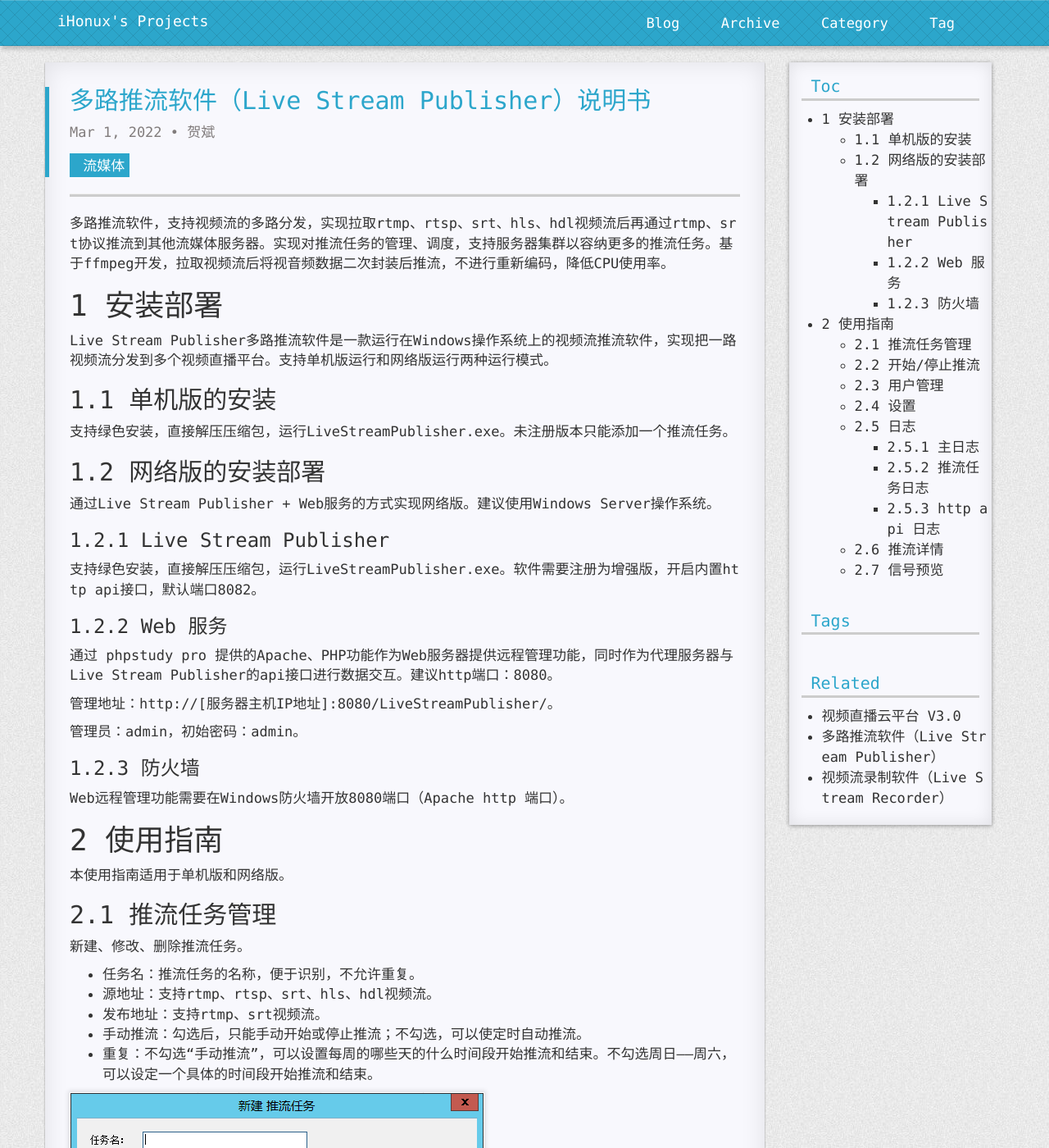
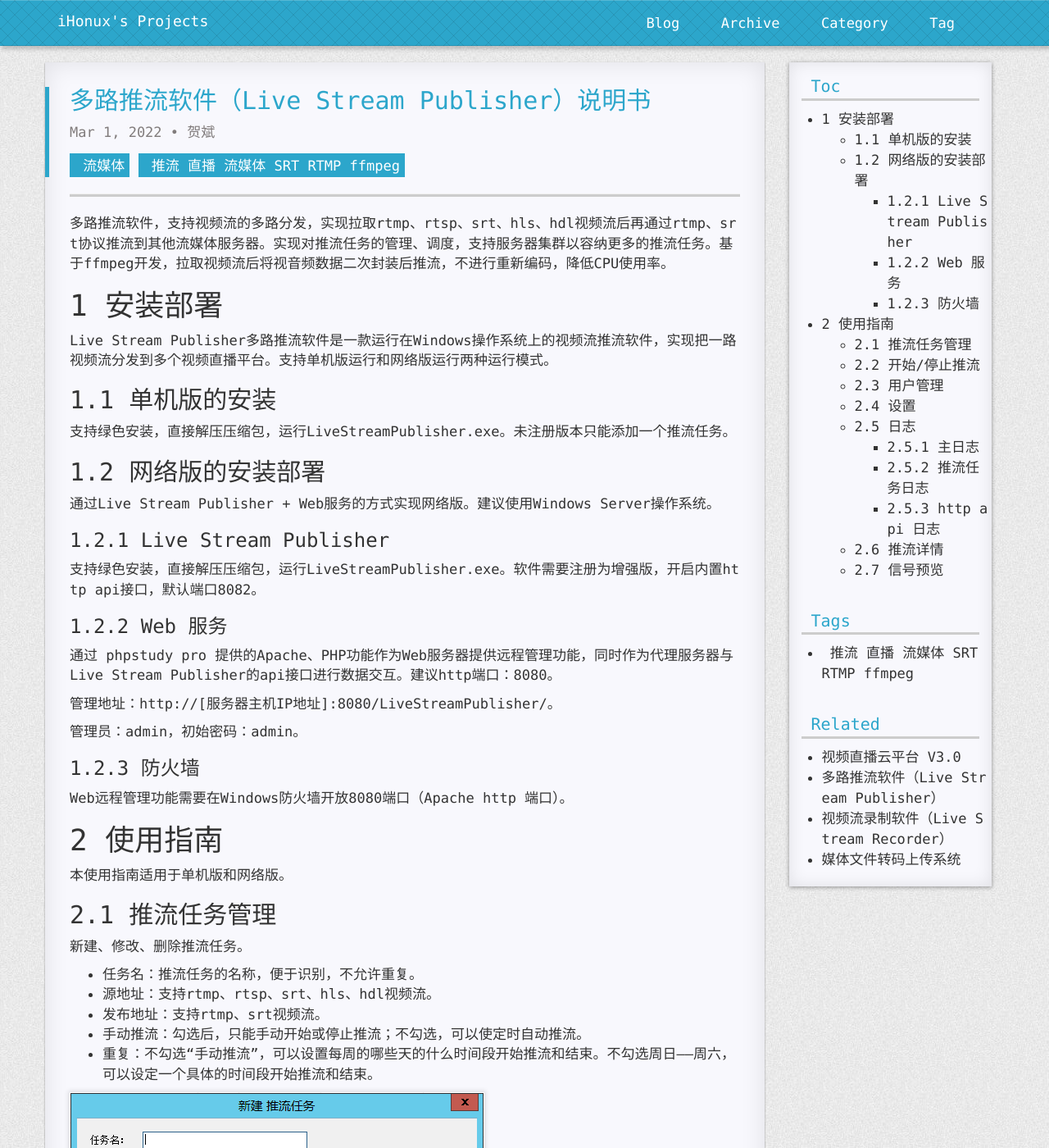
Before and after one commit to fxrj/fxrj.github.io, a Jekyll site: the page built from docs/live-stream-publisher-help.md, in a window 1280 px wide and 1400 px high. Shown: the whole window at 82% size. Built offline with Jekyll 4.4.1, drawn with Linux system fonts in a browser that asks for light colours; nearby versions of some CDN libraries; comment, search, counter and statistics services are not loaded; a style sheet for code colours, icons or effects is not loaded.

Commit message:
Update live-stream-publisher-help.md

```diff
--- a/docs/live-stream-publisher-help.md
+++ b/docs/live-stream-publisher-help.md
@@ -3,6 +3,7 @@
 title: 多路推流软件（Live Stream Publisher）说明书
 date: 2022-03-01
 author: 贺斌
+tags: 推流 直播 流媒体 SRT RTMP ffmpeg
 categories: 流媒体
 styles: [post.css]
 scripts: [post.js]
```
